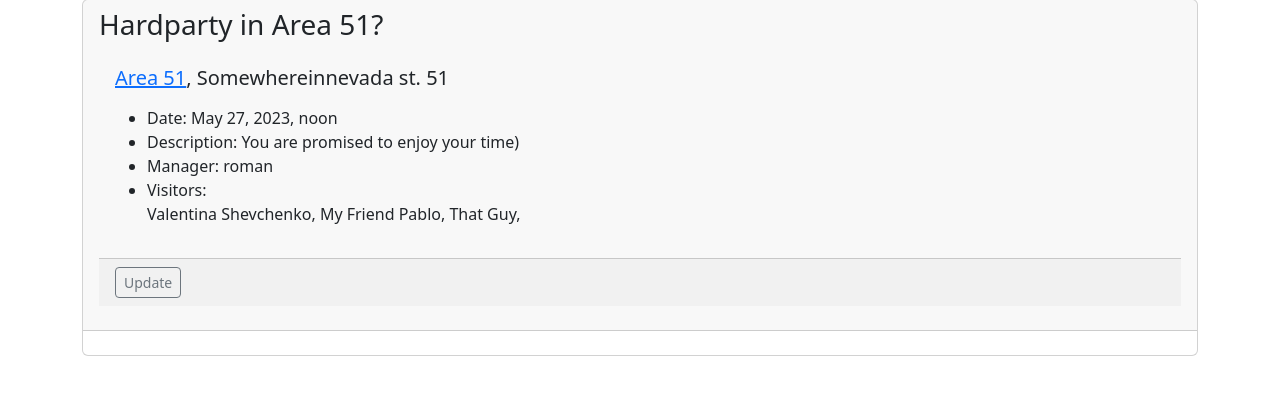
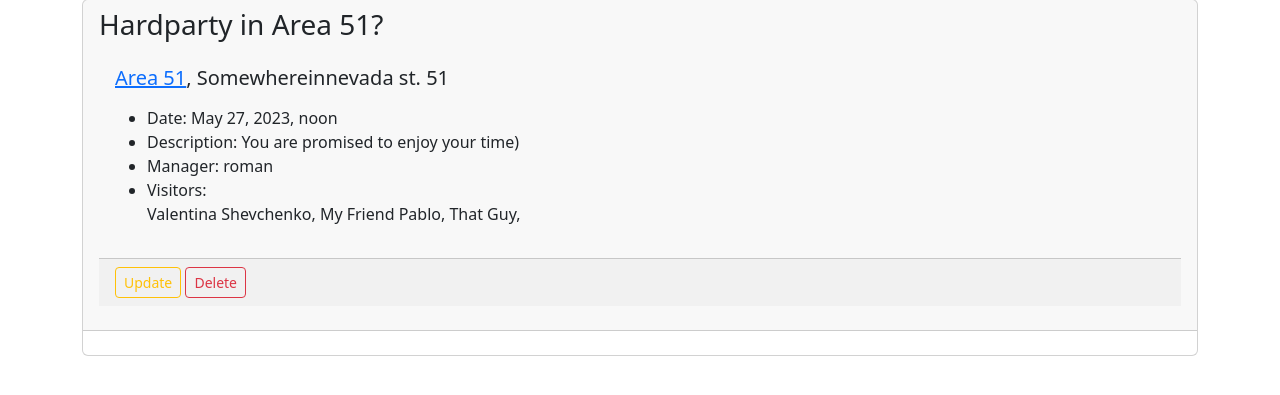
Before and after one commit to RomanNaumenko/club_house_project, a Django app: page /home/events/ in a window 1280 px wide. Shown: the part 161-556 px from the top of the page. Run offline with Django 4.2, Linux system fonts and the light colour scheme; data comes from the database, SQL or seed files in the repository; both versions use the stored data as it was after the commit.

Commit message:
Add possibility to delete items from database(both venues and events).

```diff
--- a/event/urls.py
+++ b/event/urls.py
@@ -10,5 +10,7 @@ urlpatterns = [
     path('show_venue/<venue_id>', views.show_venue_by_id, name='show-venue'),
     path('search_venues/', views.search_for_venues, name='search-venue'),
     path('update_venue/<venue_id>', views.update_venue, name='update-venue'),
+    path('delete_venue/<venue_id>', views.delete_venue, name='delete-venue'),
     path('update_event/<event_id>', views.update_event, name='update-event'),
+    path('delete_event/<event_id>', views.delete_event, name='delete-event'),
     ]
--- a/event/views.py
+++ b/event/views.py
@@ -77,3 +77,15 @@ def update_event(request, event_id):
         form.save()
         return redirect('events')
     return render(request, 'events/update_event.html', {"event": event, 'form': form})
+
+
+def delete_event(request, event_id):
+    event = Event.objects.get(pk=event_id)
+    event.delete()
+    return redirect('events')
+
+
+def delete_venue(request, venue_id):
+    venue = Venue.objects.get(pk=venue_id)
+    venue.delete()
+    return redirect('venues')
--- a/templates/events/events.html
+++ b/templates/events/events.html
@@ -28,7 +28,8 @@
 
   </div>
       <div class="card-footer text-muted">
-      <a href="{% url 'update-event' event.id %}" class="btn btn-outline-secondary btn-sm">Update</a>
+      <a href="{% url 'update-event' event.id %}" class="btn btn-outline-warning btn-sm">Update</a>
+      <a href="{% url 'delete-event' event.id %}" class="btn btn-outline-danger btn-sm">Delete</a>
       </div></p>
 </div>
 
--- a/templates/events/update_event.html
+++ b/templates/events/update_event.html
@@ -1,12 +1,15 @@
 {% extends 'base/base.html' %}
 {% block content %}
+<style>
+    a {text-align: center;}
+</style>
     <h1>Update Event</h1><br/>
         <form action="" method="POST">
             {% csrf_token %}
                 {{form.as_p}}
             <br/>
 
-            <input type="submit" value="Update" class="btn btn-secondary">
+            <a><input type="submit" value="Update" class="btn btn-success" ></a>
 
         </form>
 {% endblock %}
--- a/templates/events/update_venue.html
+++ b/templates/events/update_venue.html
@@ -1,10 +1,13 @@
 {% extends 'base/base.html' %}
 {% block content %}
+<style>
+    a {text-align: center;}
+</style>
     <h1>Update Venue</h1><br/>
         <form action="" method="POST">
             {% csrf_token %}
                 {{form.as_p}}
             <br/>
-            <input type="submit" value="Update" class="btn btn-secondary">
+            <a><input type="submit" value="Update" class="btn btn-success"></a>
         </form>
 {% endblock %}
--- a/templates/events/venues.html
+++ b/templates/events/venues.html
@@ -28,7 +28,8 @@
                 <li>Email: {{ venue.email }}</li>
             {% endif %}
                 </td>
-        <td><p><a href="{% url 'update-venue' venue.id %}" class="btn btn-outline-secondary">Update</a></p>
+        <td><p><a href="{% url 'update-venue' venue.id %}" class="btn btn-outline-warning">Update</a></p>
+        <p><a href="{% url 'delete-venue' venue.id %}" class="btn btn-outline-danger">Update</a></p>
     </ul></td>
   </tr>
 </table>
```
Also changed, not shown: db.sqlite3.
